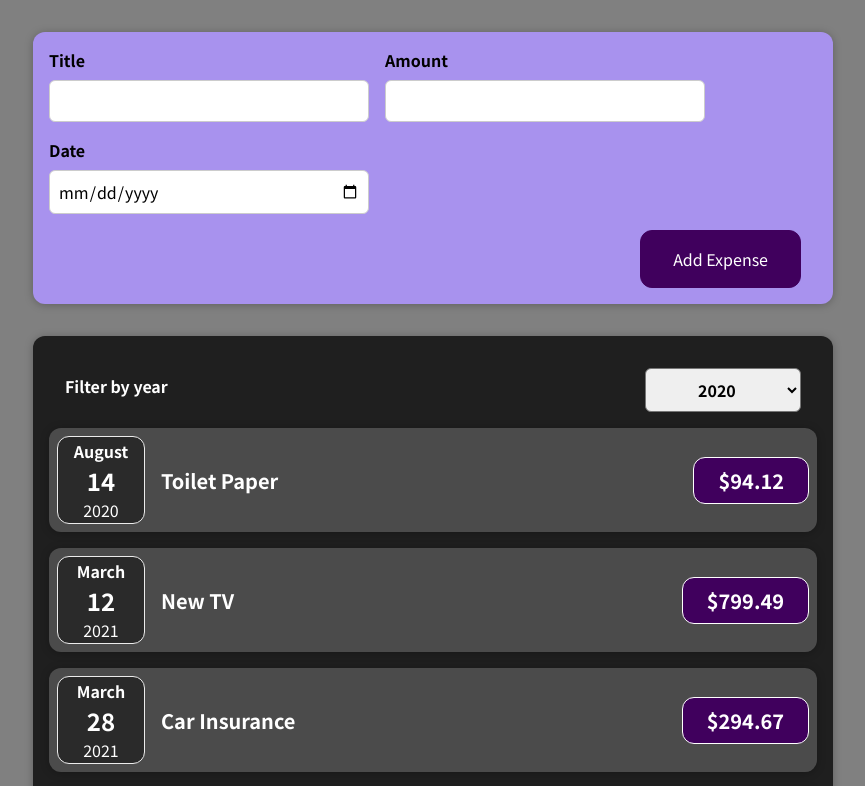
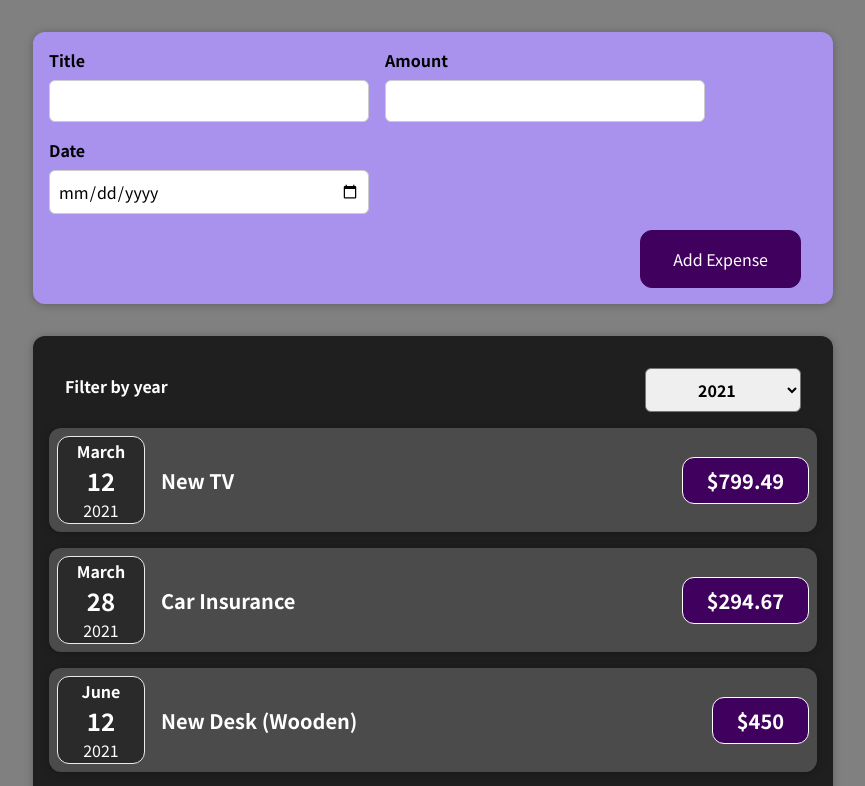
Before and after one commit to eelac/react-project, a React (Create React App) app: page / in a window 1280 px wide. Shown: the top 786 px of the page, without its empty margins (207-1072 px from the left). Built offline with nearby package versions, Linux system fonts and the light colour scheme.

Commit message:
Year filter now filters out expenses

```diff
--- a/src/components/Expenses/Expenses.js
+++ b/src/components/Expenses/Expenses.js
@@ -5,11 +5,15 @@ import ExpensesFilter from "./ExpensesFilter";
 import "./Expenses.css";
 
 const Expenses = (props) => {
-  const [filteredYear, setFilteredYear] = useState("2020");
+  const [filteredYear, setFilteredYear] = useState("2021");
 
   const filterChangeHandler = (selectedYear) => {
     setFilteredYear(selectedYear);
   };
+
+  const filteredExpenses = props.items.filter((expense) => {
+    return expense.date.getFullYear().toString() === filteredYear;
+  });
 
   return (
     <div>
@@ -18,7 +22,7 @@ const Expenses = (props) => {
           selected={filteredYear}
           onChangeFilter={filterChangeHandler}
         />
-        {props.items.map((expense) => (
+        {filteredExpenses.map((expense) => (
           <ExpenseItem
             key={expense.id}
             title={expense.title}
```
